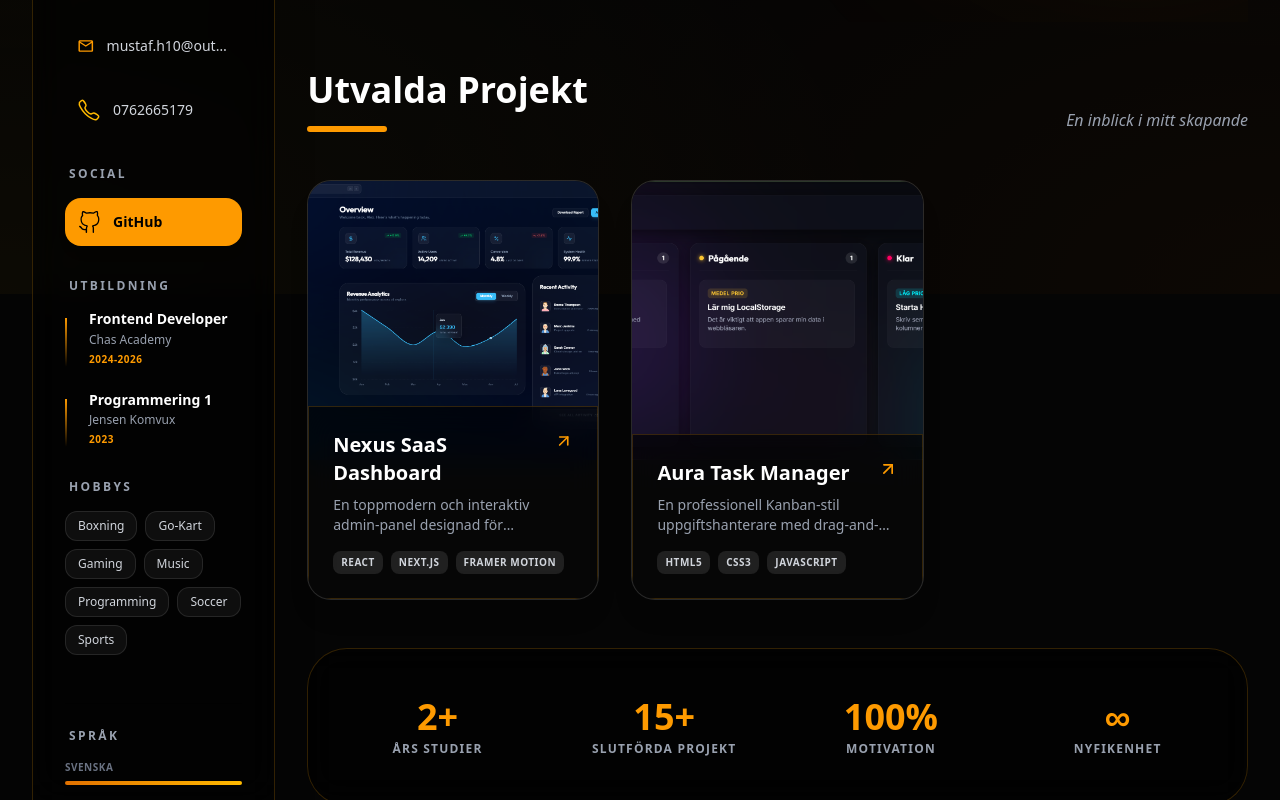
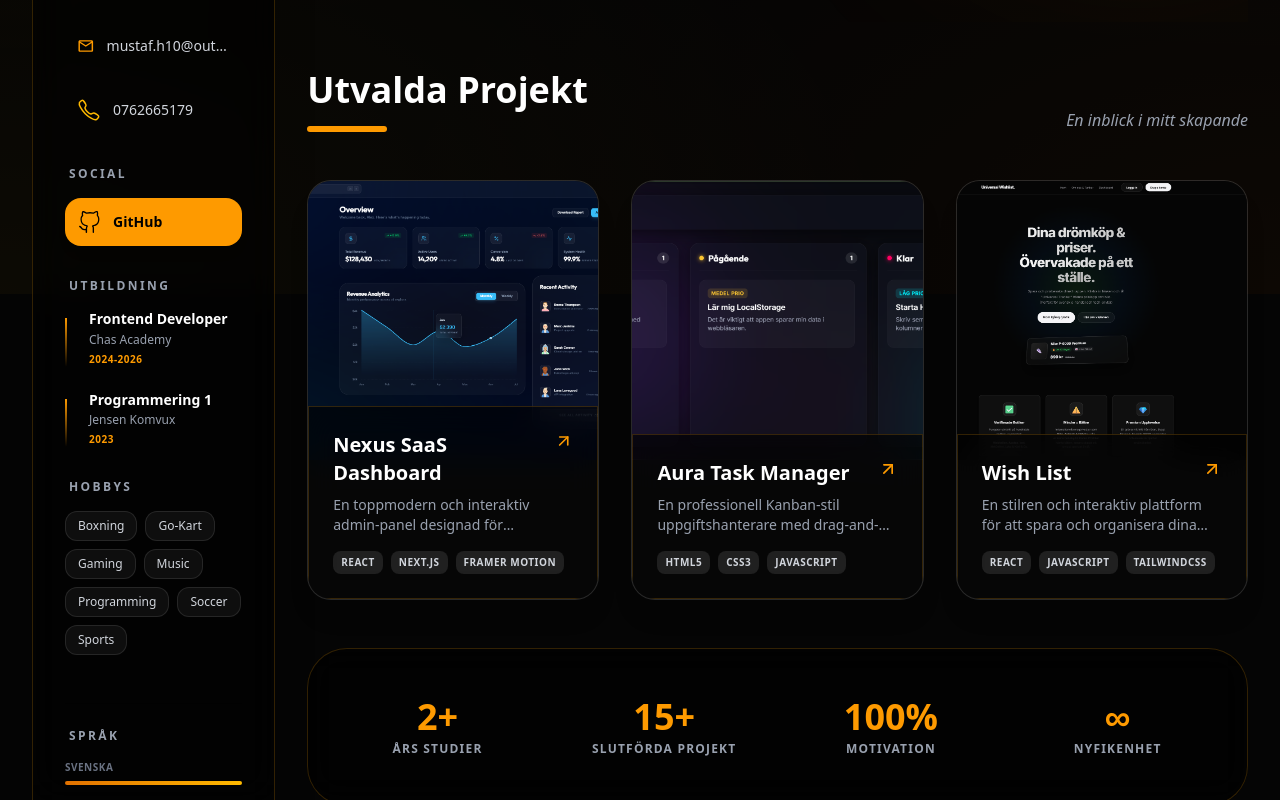
Before and after one commit to mmmnr10/My-Portofolio, a Next.js app: page / in a window 1280 px wide. Shown: the part 506-1306 px from the top of the page. Built offline with nearby package versions, Linux system fonts and the light colour scheme.

Commit message:
Add Wish List project to portfolio

```diff
--- a/src/app/layout/HomePage.jsx
+++ b/src/app/layout/HomePage.jsx
@@ -23,6 +23,16 @@ const projects = [
     techStack: ["HTML5", "CSS3", "JavaScript"],
     liveLink: "https://html-projekt.vercel.app/",
     githubLink: "https://github.com/mmmnr10/Html-Projekt",
+    color: "from-amber-600 to-amber-400"
+  },
+  {
+    title: "Wish List",
+    text: "En stilren och interaktiv plattform för att spara och organisera dina favoritprodukter.",
+    details: "Wish List är ett vackert designat projekt som tillåter användare att smidigt hantera sin önskelista. Applikationen erbjuder ett intuitivt gränssnitt med fokus på användarvänlighet och en modern estetisk design. Perfekt för att hålla koll på framtida köp.",
+    imageSrc: "/senastebilden.png",
+    techStack: ["React", "JavaScript", "TailwindCSS"],
+    liveLink: "https://wish-list-hazel.vercel.app/",
+    githubLink: "https://github.com/mmmnr10/Wish-List",
     color: "from-amber-600 to-amber-400"
   }
 ];
```
Also changed, not shown: public/senastebilden.png (added).
